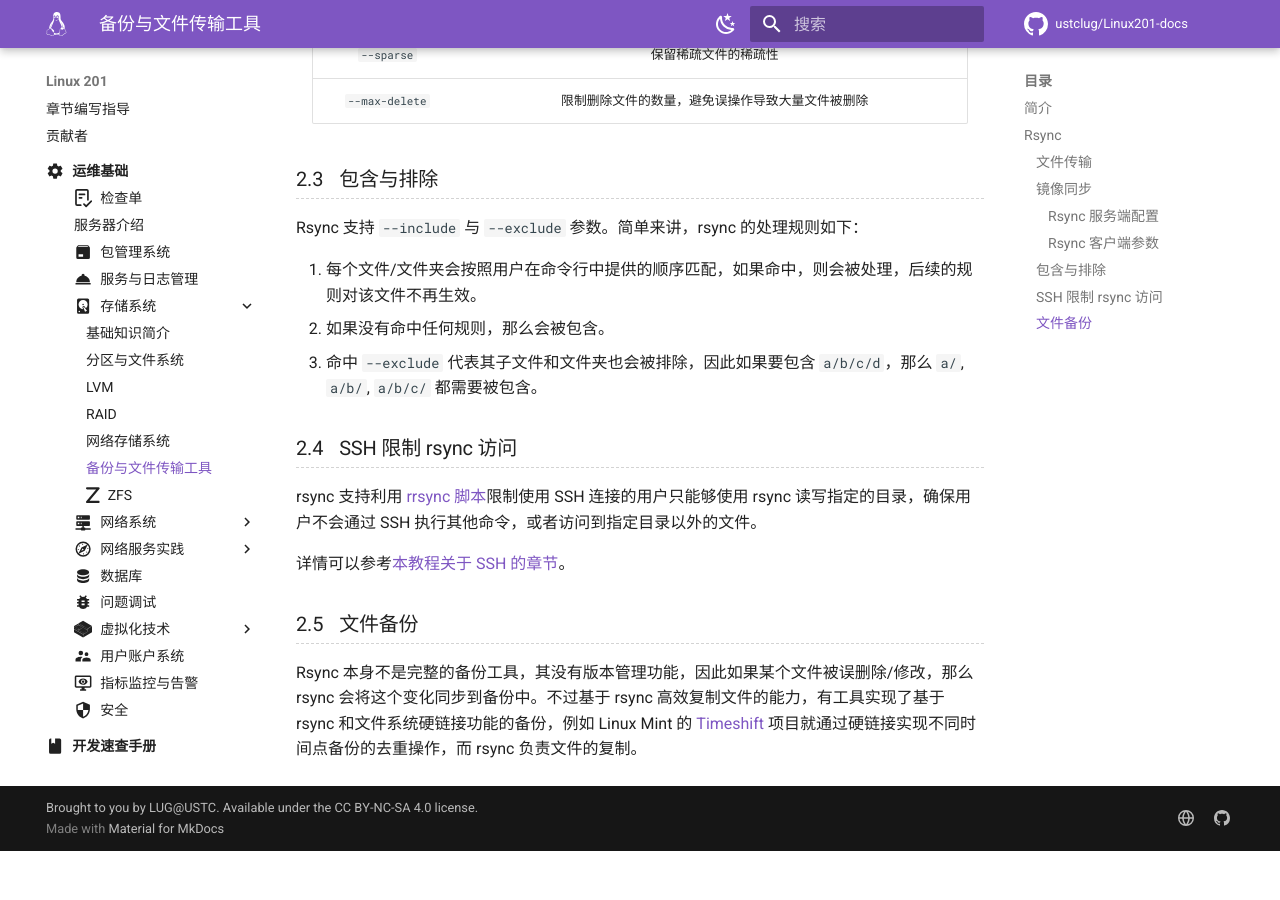
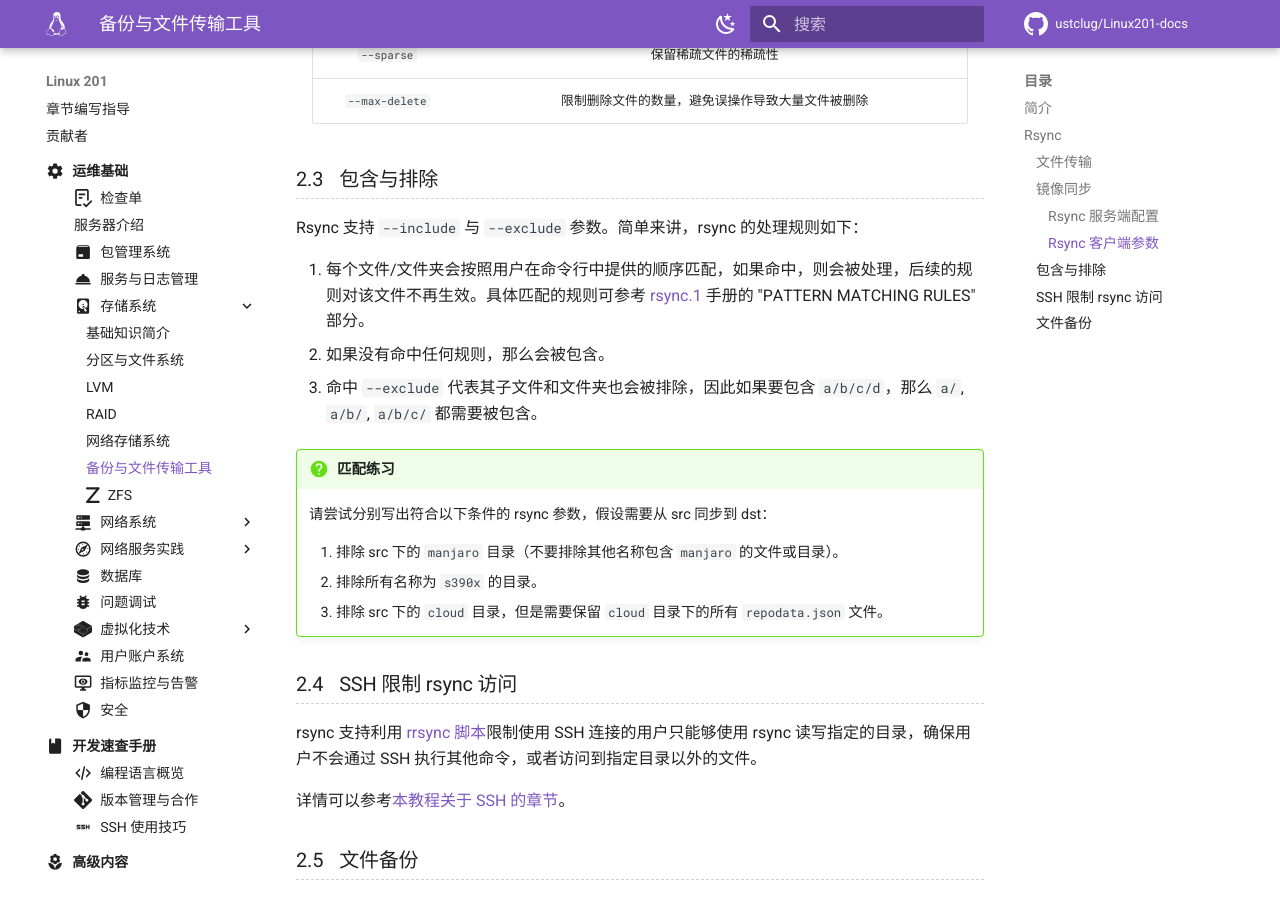
Before and after one commit to ustclug/Linux201-docs, an MkDocs documentation site: the page built from docs/ops/storage/backup.md, in a window 1280 px wide and 900 px high, scrolled down 5799 px. Built offline with MkDocs 1.6.1 and Material for MkDocs 9.7.7, drawn with Linux system fonts in a browser that asks for light colours; comment, search, counter and statistics services are not loaded; before the commit the page ends 6650 px from its top, so only the background shows below that.

Commit message:
ops/storage: Add rsync exclude practice

```diff
--- a/docs/ops/storage/backup.md
+++ b/docs/ops/storage/backup.md
@@ -223,9 +223,17 @@
 
 Rsync 支持 `--include` 与 `--exclude` 参数。简单来讲，rsync 的处理规则如下：
 
-1. 每个文件/文件夹会按照用户在命令行中提供的顺序匹配，如果命中，则会被处理，后续的规则对该文件不再生效。
+1. 每个文件/文件夹会按照用户在命令行中提供的顺序匹配，如果命中，则会被处理，后续的规则对该文件不再生效。具体匹配的规则可参考 [rsync.1][rsync.1] 手册的 "PATTERN MATCHING RULES" 部分。
 2. 如果没有命中任何规则，那么会被包含。
 3. 命中 `--exclude` 代表其子文件和文件夹也会被排除，因此如果要包含 `a/b/c/d`，那么 `a/`, `a/b/`, `a/b/c/` 都需要被包含。
+
+!!! question "匹配练习"
+
+    请尝试分别写出符合以下条件的 rsync 参数，假设需要从 src 同步到 dst：
+
+    1. 排除 src 下的 `manjaro` 目录（不要排除其他名称包含 `manjaro` 的文件或目录）。
+    2. 排除所有名称为 `s390x` 的目录。
+    3. 排除 src 下的 `cloud` 目录，但是需要保留 `cloud` 目录下的所有 `repodata.json` 文件。
 
 ### SSH 限制 rsync 访问 {#rsync-ssh}
 
```
Also changed, not shown: includes/man.md (+1 -0 lines).
